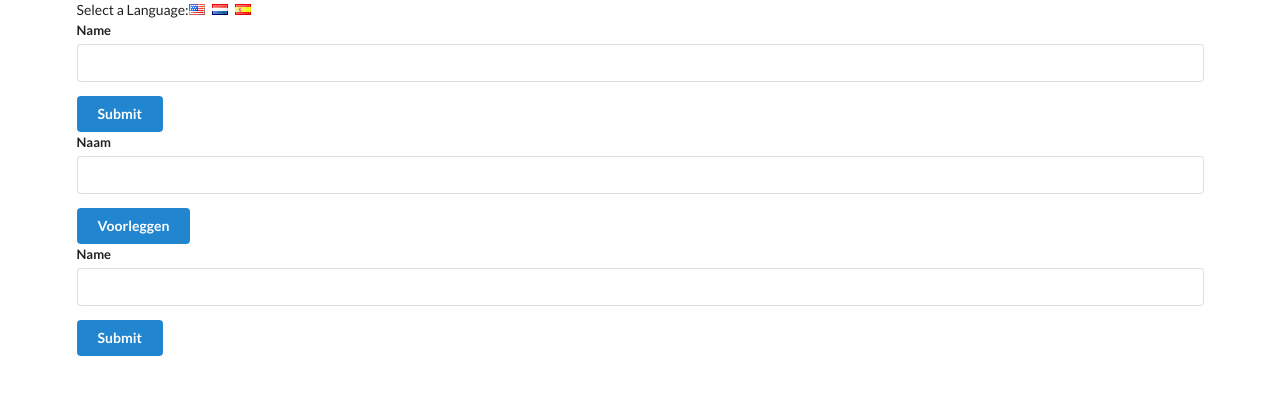
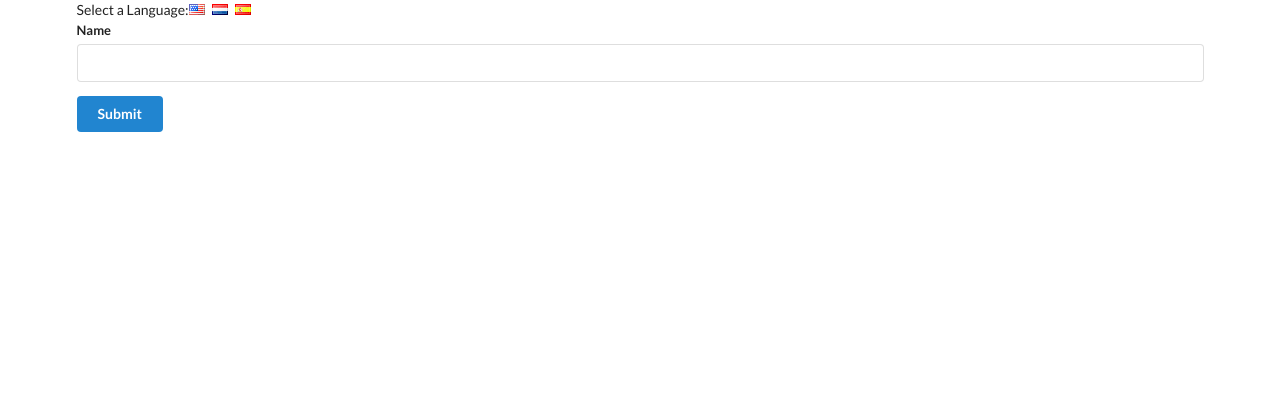
Before and after one commit to zearkiatos/translate-web, a React (Create React App) app: page / in a window 1280 px wide. Shown: the top 394 px of the page. Built offline with nearby package versions, Linux system fonts and the light colour scheme.

Commit message:
Accessing Data With Consumers

```diff
--- a/src/components/App.js
+++ b/src/components/App.js
@@ -21,11 +21,6 @@
                 <LanguageContext.Provider value={this.state.language}>
                     <UserCreate />
                 </LanguageContext.Provider>
-
-                <LanguageContext.Provider value="dutch">
-                    <UserCreate />
-                </LanguageContext.Provider>
-                <UserCreate />
             </div>
         );
     }
--- a/src/components/button/index.js
+++ b/src/components/button/index.js
@@ -2,7 +2,6 @@
 import LanguageContext from '../../contexts/LanguageContext';
 
 class Button extends React.Component {
-    static contextType = LanguageContext;
     language = {
         'english': {
             'text': 'Submit'
@@ -14,9 +13,18 @@
             'text': 'Voorleggen'
         }
     };
+
+    renderSubmit(value) {
+        return this.language[value].text;
+    }
     render() {
-        const text = this.language[this.context].text;
-        return <button className="ui button primary">{text}</button>;
+        return (
+            <button className="ui button primary">
+                <LanguageContext.Consumer>
+                    {(value) => this.renderSubmit(value)}
+                </LanguageContext.Consumer>
+            </button>
+        )
     }
 }
 // You can use this way to declarate the contextType
```
